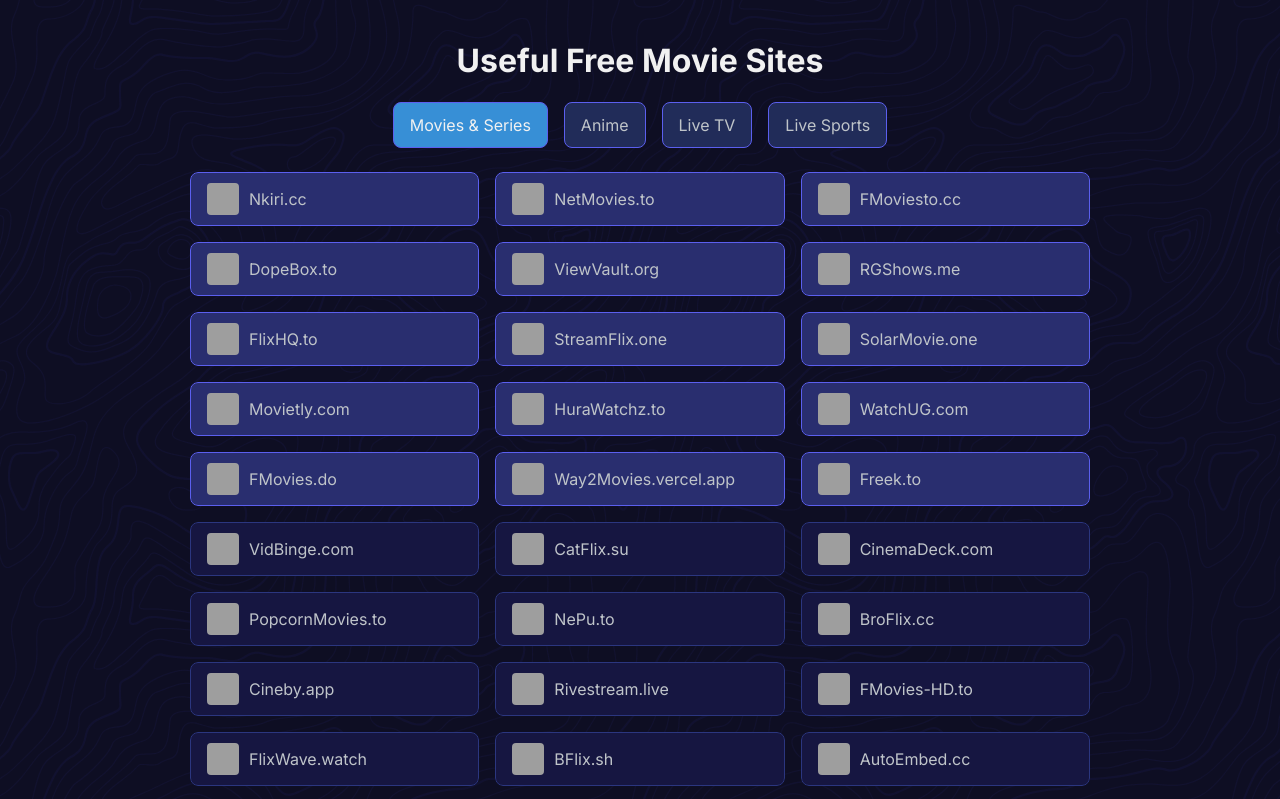
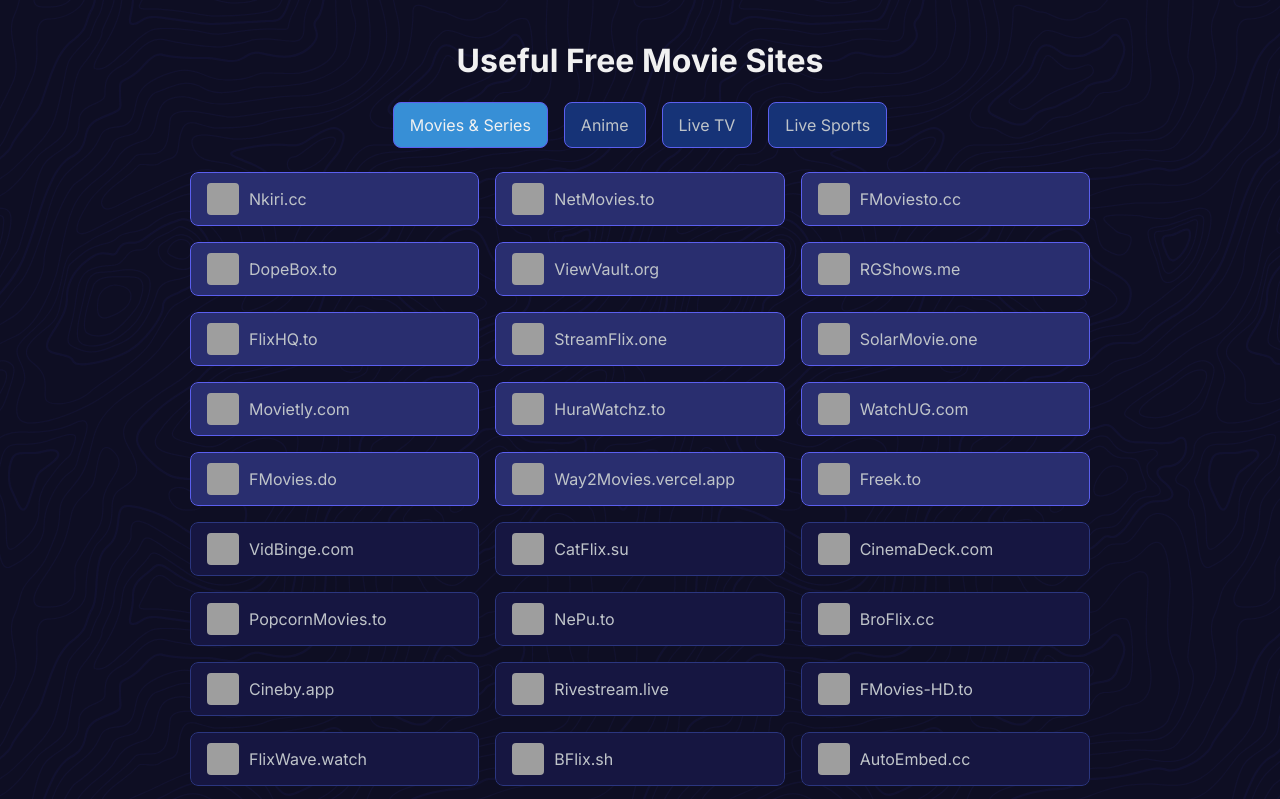
Before and after one commit to movie-sites/movie-sites.github.io, a plain HTML site: page index.html in a window 1280 px wide. Shown: the top 799 px of the page. Drawn offline with Linux system fonts and the light colour scheme; grey boxes are pictures that could not be loaded.

Commit message:
Update index.html

```diff
--- a/index.html
+++ b/index.html
@@ -16,7 +16,7 @@
             --border: 1px solid #2B367F;
             --border-highlight: 1px solid #5b5fee;
             --card-background: #161641;
-            --card-light: #212c59;
+            --card-light: #163377;
             --card-hover: #2f347b;
             --card-highlight: #292e6f;
             --card-highlight-hover: #434ab1;
```
